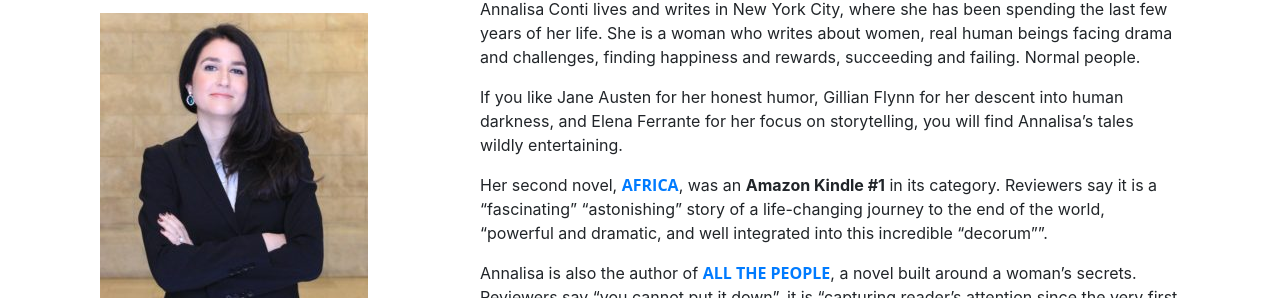
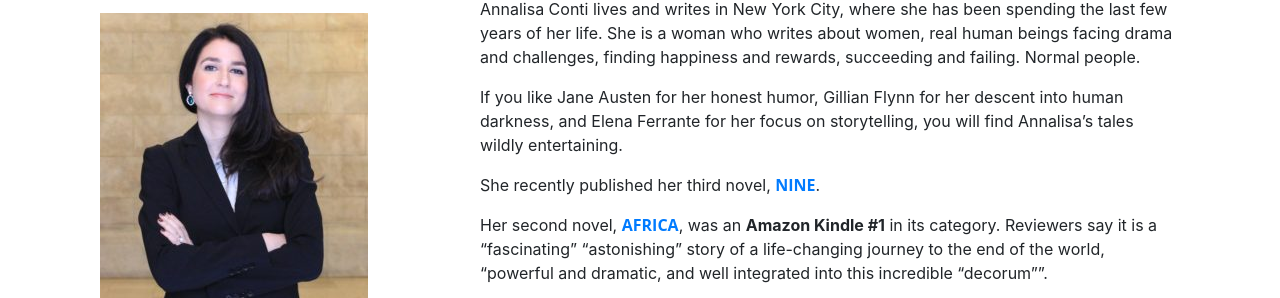
Before and after one commit to aecpublishing/aecpublishing.github.io, a plain HTML site: page annalisa-conti.html in a window 1280 px wide. Shown: the part 187-485 px from the top of the page. Drawn offline with Linux system fonts and the light colour scheme; a script that the page names is missing.

Commit message:
AC on 5/22
Added Nine to text

```diff
--- a/annalisa-conti.html
+++ b/annalisa-conti.html
@@ -153,7 +153,7 @@
             <p>Annalisa Conti lives and writes in New York City, where she has been spending the last few years of her life. She is a woman who writes about women, real human beings facing drama and challenges, finding happiness and rewards, succeeding and failing. Normal people.</p>
 
             <p>If you like Jane Austen for her honest humor, Gillian Flynn for her descent into human darkness, and Elena Ferrante for her focus on storytelling, you will find Annalisa’s tales wildly entertaining.</p>
-
+            <p>She recently published her third novel, <a style="font-family:'Open Sans','Helvetica Neue',Helvetica,Arial,sans-serif" href="http://annalisaconti.com/nine.html" target="_blank"><strong>NINE</strong></a>.
             <p>Her second novel, <a style="font-family:'Open Sans','Helvetica Neue',Helvetica,Arial,sans-serif" href="http://annalisaconti.com/africa.html" target="_blank"><strong>AFRICA</strong></a>, was an <strong>Amazon Kindle #1</strong> in its category. Reviewers say it is a “fascinating” “astonishing” story of a life-changing journey to the end of the world, “powerful and dramatic, and well integrated into this incredible “decorum””.</p>
 
             <p>Annalisa is also the author of <a style="font-family:'Open Sans','Helvetica Neue',Helvetica,Arial,sans-serif" href="http://annalisaconti.com/all-the-people.html" target="_blank"><strong>ALL THE PEOPLE</strong></a>, a novel built around a woman’s secrets. Reviewers say “you cannot put it down”, it is “capturing reader’s attention since the very first lines”, and it has a “very deep and accurate psychological perspective”.</p>
```
